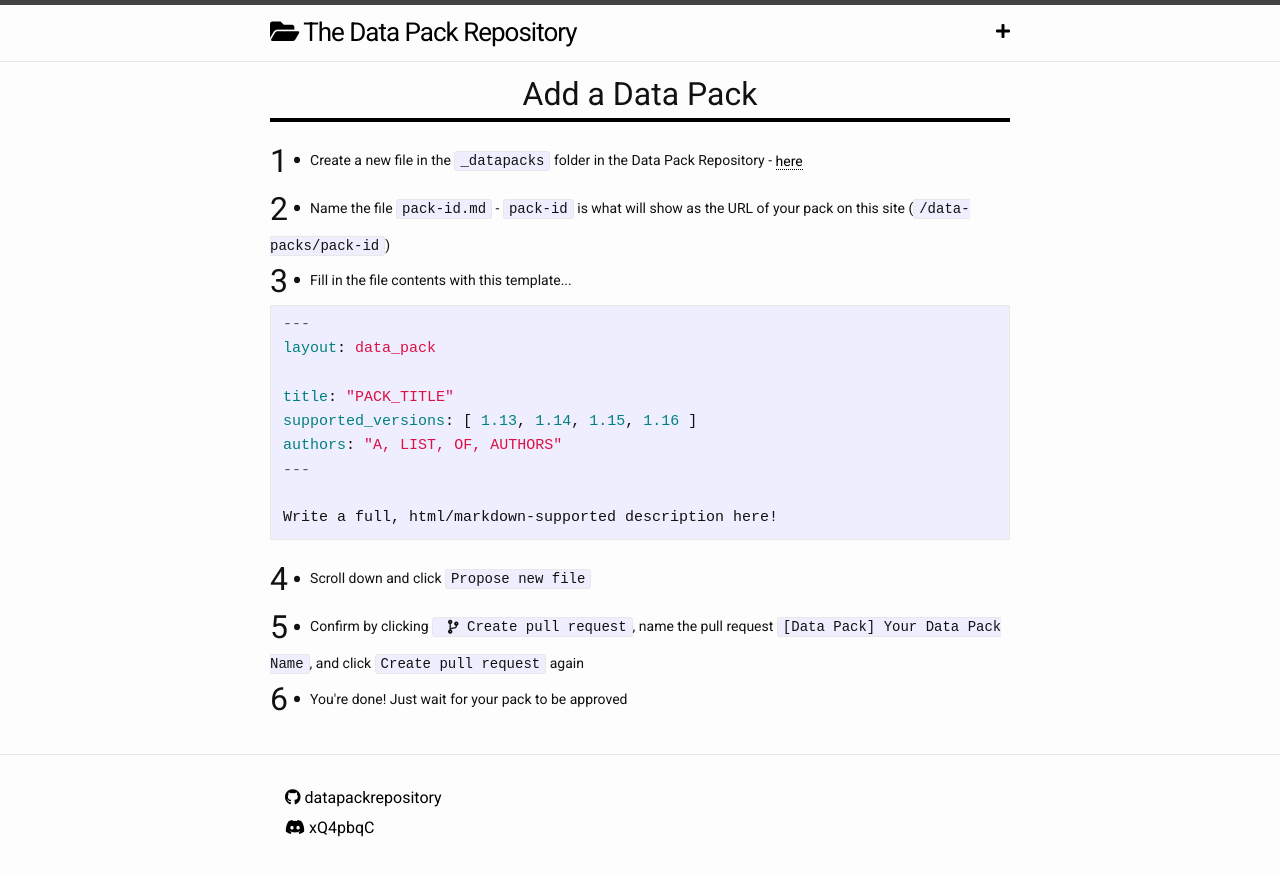
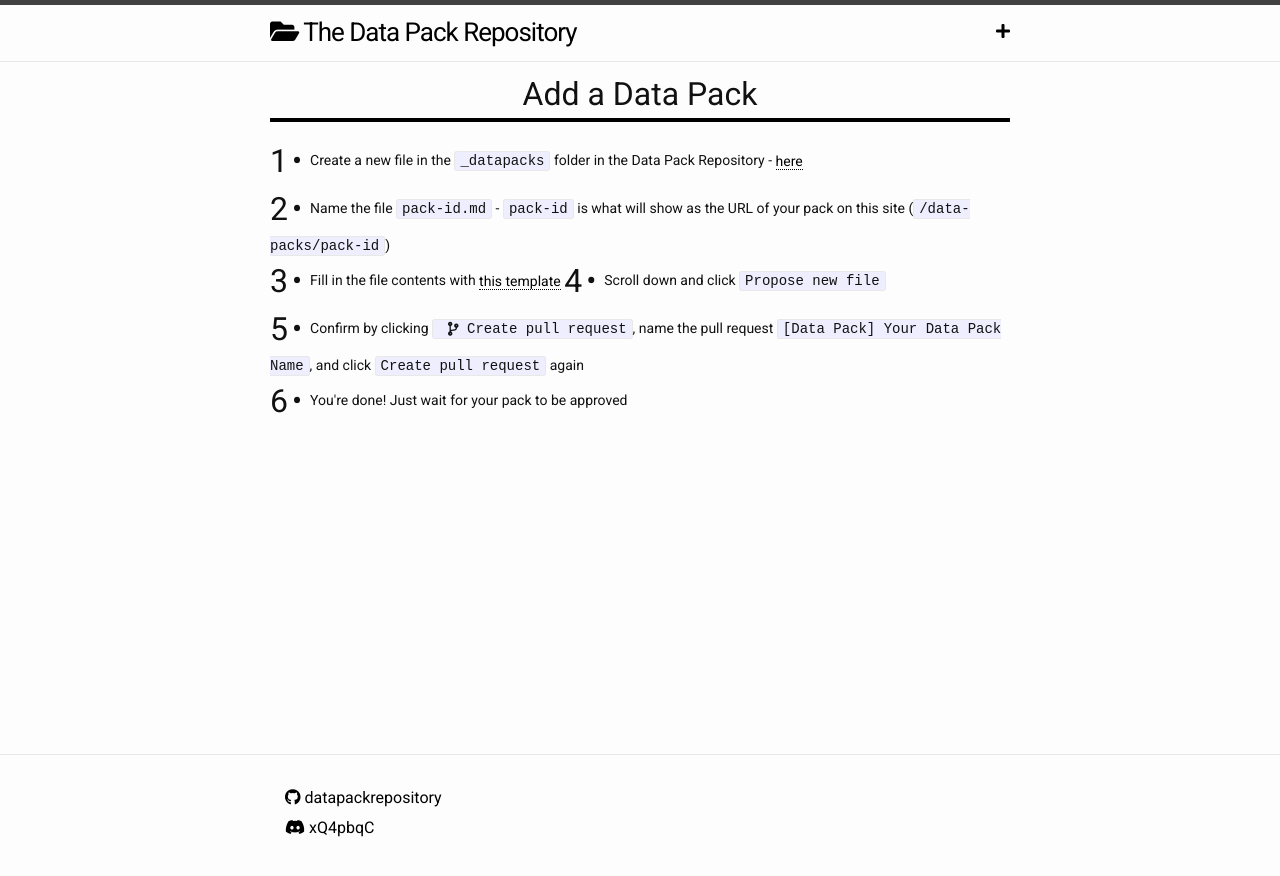
Before and after one commit to datapackrepository/datapackrepository.github.io, a Jekyll site: the page built from _pages/add.html, in a window 1280 px wide. Shown: the top 876 px of the page. Built offline with Jekyll 4.4.1, drawn with Linux system fonts in a browser that asks for light colours; nearby versions of some CDN libraries; comment, search, counter and statistics services are not loaded.

Commit message:
'Dynamic' example

```diff
--- a/_pages/add.html
+++ b/_pages/add.html
@@ -23,22 +23,7 @@ title: "Add a Data Pack"
 
     <h1>3</h1><p class="dot">•</p>
     <p>
-        Fill in the file contents with this template...
-        <br>
-        <div class="language-markdown highlighter-rouge">
-            <div class="highlight">
-                <pre class="highlight"><code><span class="nn">---</span>
-<span class="na">layout</span><span class="pi">:</span> <span class="s">data_pack</span>
-
-<span class="na">title</span><span class="pi">:</span> <span class="s2">"</span><span class="s">PACK_TITLE"</span>
-<span class="na">supported_versions</span><span class="pi">:</span> <span class="pi">[</span> <span class="nv">1.13</span><span class="pi">,</span> <span class="nv">1.14</span><span class="pi">,</span> <span class="nv">1.15</span><span class="pi">,</span> <span class="nv">1.16</span> <span class="pi">]</span>
-<span class="na">authors</span><span class="pi">:</span> <span class="s2">"</span><span class="s">A,</span><span class="nv"> </span><span class="s">LIST,</span><span class="nv"> </span><span class="s">OF,</span><span class="nv"> </span><span class="s">AUTHORS"</span>
-<span class="nn">---</span>
-
-Write a full, html/markdown-supported description here!
-</code></pre>
-            </div>
-        </div>
+        Fill in the file contents with <a href="https://raw.githubusercontent.com/datapackrepository/datapackrepository.github.io/master/_datapacks%2F_example.md">this template</a>
     </p>
 
     <h1>4</h1><p class="dot">•</p>
```
